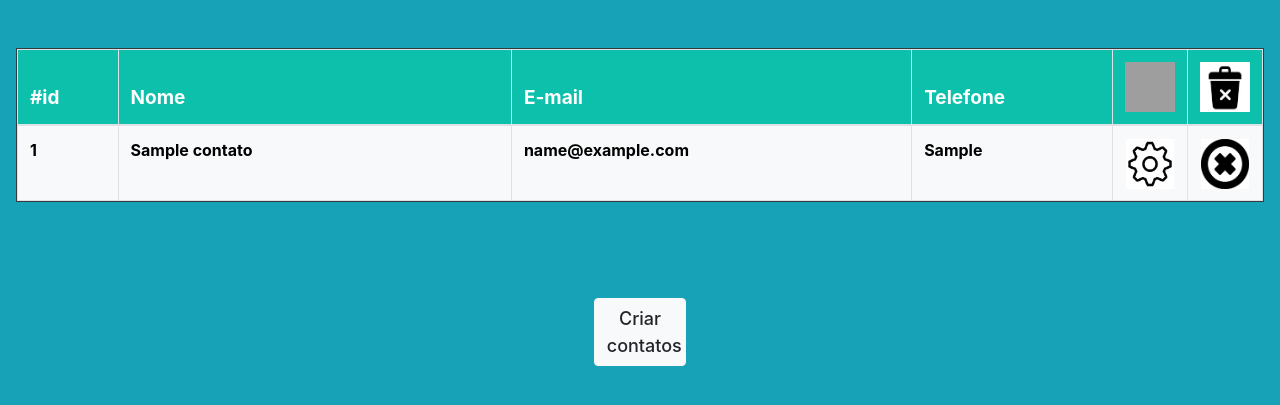
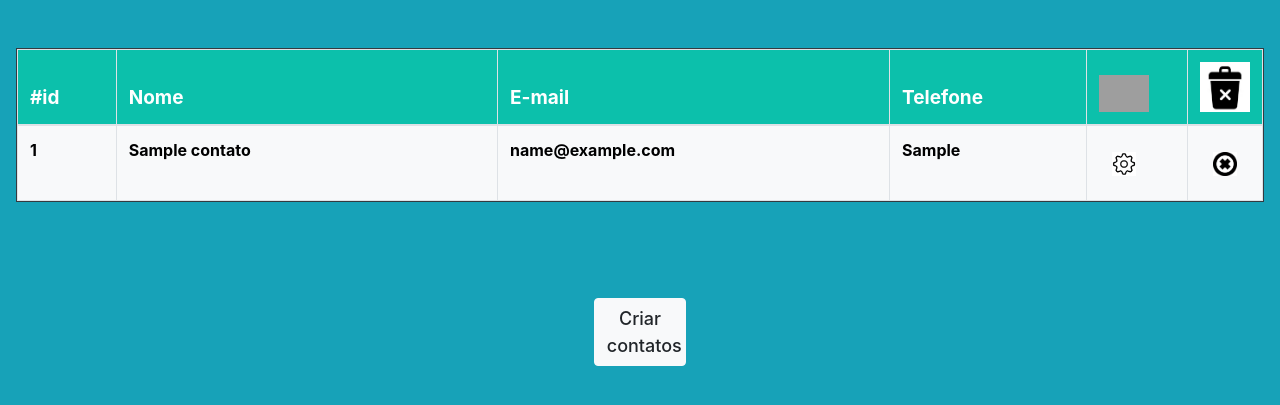
Before and after one commit to caiobomfs/crud_novo, a PHP site: page / in a window 1280 px wide. Shown: the part 48-453 px from the top of the page. Run offline with PHP 8.4, Linux system fonts and the light colour scheme; tables that the repository leaves empty hold one stand-in row (values such as "Sample post"); some libraries are stand-ins or nearby versions; grey boxes are pictures that could not be loaded.

Commit message:
first commit

```diff
--- /dev/null
+++ b/CSS/main.css
@@ -0,0 +1,45 @@
+*{
+    margin:0;
+    padding:0;
+    box-sizing: border-box;
+    text-decoration: none;
+}
+
+.fonte
+{
+    color:  black;
+     font-weight: 700;
+     font-size: 16px;
+}
+.font_modal
+{
+    font-size: 20px;
+    font-weight:600;
+}
+.bg
+{
+    background-color: #0CC0AB ;
+    color: white;
+    font-weight: 800;
+    font-size: 19px;
+}
+
+.header_imagem
+{
+    height:50px;
+    width:50px;
+    width: 12.499999995%;
+    flex: 0 0 12.499%;
+    max-width: 12.499%;
+}
+
+.img_botao
+{
+    height:50px;
+    width:50px ;
+
+}
+.padder
+{
+    padding:0px 0px ;
+}
--- a/index.php
+++ b/index.php
@@ -1,14 +1,23 @@
 <?php
+/**
+ * Main
+ * Pagina principal do site
+ * php version  8.1.4
+ *
+ * @category Text/html
+ * @package  Apache
+ * @author   Caio Bomfim <caiobomfimfc@gmail.com>
+ * @license  https://github.com/caiobomfs/testecrud
+ * @link     https://github.com/caiobomfs/testecrud
+ */
   require './config/config.php';
-
   $post = filter_input_array(INPUT_POST, FILTER_DEFAULT);
   $get = filter_input_array(INPUT_GET, FILTER_DEFAULT);
 
 
 
-  if(isset($post['contatos']) && $post['contatos'] == 1){
-
-      if(!empty($post['nome'])){
+if (isset($post['contatos']) && $post['contatos'] == 1) {
+    if (!empty($post['nome']) ) {
 
         $nome = $post['nome'];
         $email = $post['email'];
@@ -24,7 +33,7 @@
 
 
 
-  if(isset($get['edit']) && $get['edit'] == 1){
+if (isset($get['edit']) && $get['edit'] == 1) {
 
       $id = $get['id'];
       $select_edit = $db->query("SELECT * FROM contatos WHERE id = '$id'");
@@ -32,7 +41,7 @@
 
 }
 
-  if(isset($post['edit']) && $post['edit'] == 1) {
+if (isset($post['edit']) && $post['edit'] == 1) {
 
       $id = $post['id'];
       $nome = $post['nome'];
@@ -47,7 +56,8 @@
 }
 
 
-  if(isset($get['dell']) && $get['dell'] == 1){
+if (isset($get['dell']) && $get['dell'] == 1) {
+
       $id = $get['id'];
 
       $sql_dell = "DELETE FROM contatos WHERE  id = '$id'";
@@ -65,6 +75,7 @@
   <meta name="viewport" content="width=device-width, initial-scale=1.0">
   <meta http-equiv="X-UA-Compatible" content="ie=edge">
   <meta name="Description" content="Enter your description here"/>
+  <link rel="stylesheet" href="./CSS/main.css">
   <script src="https://ajax.googleapis.com/ajax/libs/jquery/3.1.1/jquery.slim.js"></script>
   <link rel="stylesheet" href="https://cdnjs.cloudflare.com/ajax/libs/twitter-bootstrap/4.6.0/css/bootstrap.min.css">
   <link rel="stylesheet" href="https://cdnjs.cloudflare.com/ajax/libs/font-awesome/5.15.4/css/all.min.css">
@@ -74,7 +85,8 @@
 </head>
 <body class="bg-info">
   <header>
-        <h1 class="d-flex justify-content-center mb-5 text-white">Bem vindo a agenda Telefonica</h1>
+    <h1 class="d-flex justify-content-center mb-5 text-white">
+      Bem vindo a agenda Telefonica</h1>
   </header>
 
 
@@ -83,61 +95,76 @@
 <section class="  rounded mx-3   ">
   <table class="table table-bordered   table-responsive border-dark bg-light">
     <thead>
-              <tr style="background-color: #0CC0AB ; color: white;  font-weight: 800; font-size: 19px; ">
+      <tr class="bg">
         <th scope="col-lg-2" class="col-lg-1">#id</th>
         <th scope="col-lg-2" class="col-lg-4">Nome</th>
         <th scope="col-lg-2" class="col-lg-4">E-mail</th>
         <th scope="col-lg-2" class="col-lg-2">Telefone</th>
-                <th class="col-lg-1"  style="height:50px; width:50px;"  style="width: 12.499999995%;flex: 0 0 12.499%;max-width: 12.499%;">
-                <img class="img-fluid" src="./images/lapis.jpg" style="height:50px; width:50px;"></th>
-                <th class="col-lg-1" style="height:50px; width:50px;"  style="width: 12.499999995%;flex: 0 0 12.499%;max-width: 12.499%;">
-                <img class="img-fluid" src="./images/lixeira.jpg" style="height:50px; width:50px;"></th>
+        <th class="col-lg-1 header_imagem"  >
+        <img class="img-fluid img_botao" src="./images/lapis.jpg"></th>
+        <th class="col-lg-1 header_imagem" >
+        <img class="img-fluid img_botao" src="./images/lixo.jpg"></th>
       </tr>
     </thead>
     <tbody>
       <?php
-                while($linhas = $select->fetch_assoc()){
+        while ($linhas = $select->fetch_assoc()) {
 
             ?>
-              <tr  style=" color:  black;  font-weight: 700; font-size: 16px; ">
-                  <td ><?=$linhas['id'] ?></td>
-                  <td ><?=$linhas['nome'] ?></td>
-                  <td ><?=$linhas['email'] ?></td>
-                  <td ><?=$linhas['numero'] ?></td>
-
+          <tr class="fonte">
+              <td ><?php echo$linhas['id'] ?></td>
+              <td ><?php echo$linhas['nome'] ?></td>
+              <td ><?php echo$linhas['email'] ?></td>
+              <td ><?php echo$linhas['numero'] ?></td>
 
               <td>
-                     <a id="anc1" href="index.php?edit=1&id=<?= $linhas['id']?>" >
-                        <button class="btn text-nowrap" href="index.php?edit=1&id=<?= $linhas['id']?>" type="button"data-bs-toggle="tooltip" data-bs-placement="right" title="editar esse contato" style="height:50px; width:50px; padding:0px 0px ;">
-                          <img class="img-fluid" src="./images/engrenagem.jpg" style="height:50px; width:50px;">
+                <a id="anc1"
+                  href="index.php?edit=1&id=<?php echo $linhas['id']?>" >
+
+                  <button class="btn text-nowrap img_botao padder"
+                  href="index.php?edit=1&id=<?php echo $linhas['id']?>"
+                  type="button"data-bs-toggle="tooltip"
+                  data-bs-placement="right" title="editar esse contato" >
+                    <img class="img-fluid img_botao" src="./images/cog.jpg">
                   </button>
                 </a>
               </td>
               <td >
-
-                        <button class="btn text-nowrap" type="button" data-toggle="modal" data-target="#modalAviso" data-bs-toggle="tooltip" data-bs-placement="right" title="excluir esse contato" style="height:50px; width:50px; padding:0px 0px ;">
-                          <img class="img-fluid" src="./images/deletar.jpg" style="height:50px; width:50px;">
+                <button class="btn text-nowrap img_botao padder"
+                  type="button" data-toggle="modal"
+                  data-target="#modalAviso" data-bs-toggle="tooltip"
+                  data-bs-placement="right" title="excluir esse contato" >
+                  <img class="img-fluid img_botao" src="./images/del.jpg">
                 </button>
-
               </td>
             </tr>
-                    <div class="modal fade" id="modalAviso" tabindex="-1" role="dialog" aria-labelledby="modalAvisoLabel" aria-hidden="true">
-                  <div class="modal-dialog modal-dialog-centered" role="document">
+            <div class="modal fade" id="modalAviso" tabindex="-1"
+                role="dialog" aria-labelledby="modalAvisoLabel"
+                aria-hidden="true">
+              <div class="modal-dialog modal-dialog-centered"
+                role="document">
+
                 <div class="modal-content">
                   <div class="modal-header ">
                     <h5 class="modal-title" id="modalAvisoLabel">Aviso</h5>
-                        <button type="button" class="close" data-dismiss="modal" aria-label="Close">
+                    <button type="button" class="close" data-dismiss="modal"
+                      aria-label="Close">
                       <span aria-hidden="true">&times;</span>
                     </button>
                   </div>
                   <div class="modal-body d-flex justify-content-center">
-                        <p class="" style="font-size: 20px; font-weight:600;">Tem certeza que deseja excluir esse contato?</p>
+                    <p class="font_modal">
+                      Tem certeza que deseja excluir esse contato?
+                    </p>
                   </div>
                   <div class="modal-footer d-flex justify-content-center">
-                        <button type="button" class="btn btn-secondary btn-lg" data-dismiss="modal">Não</button>
+                    <button type="button" class="btn btn-secondary btn-lg"
+                    data-dismiss="modal">Não</button>
 
-                        <a id="anc2" href="index.php?dell=1&id=<?= $linhas['id']?>" >
-                        <button class="btn btn-primary btn-lg" type="button" >Sim</button>
+                    <a id="anc2"
+                      href="index.php?dell=1&id=<?php echo $linhas['id']?>" >
+                      <button class="btn btn-primary btn-lg"
+                      type="button" >Sim</button>
                     </a>
                   </div>
                 </div>
@@ -163,27 +190,27 @@
 
     <div class="d-flex justify-content-center">
 
-                <?php if(isset($get['edit']) && $get['edit'] == 1){ ?>
+                <?php if (isset($get['edit']) && $get['edit'] == 1) { ?>
 
                   <form action="index.php" method="post" id="form1">
                   <div id="ed" >
                     <input type="hidden" name="edit" id="edit" value="1">
-                    <input type="hidden" name="id" id="idE" value="<?= $list['id'] ?>">
+                    <input type="hidden" name="id" id="idE" value="<?php echo $list['id'] ?>">
                     <label for="nome">Nome</label><br>
-                    <input type="text" name="nome" id="nomeE" value="<?= $list['nome'] ?>">
+                    <input type="text" name="nome" id="nomeE" value="<?php echo $list['nome'] ?>">
                     <br>
                     <label for="email">email</label><br>
-                    <input type="text" name="email" id="emailE" value="<?=  $list['email'] ?>">
+                    <input type="text" name="email" id="emailE" value="<?php echo  $list['email'] ?>">
                     <br>
                     <label for="numero">Telefone</label><br>
-                    <input type="text" name="numero" id="numeroE" value="<?= $list['numero'] ?>">
+                    <input type="text" name="numero" id="numeroE" value="<?php echo $list['numero'] ?>">
                     <br>
                     <br>
                     <input type="submit" value="gravar edições " id="editSave" form="form1">
 
                   </div>
             </form>
-                  <?php }else {?>
+                <?php } else {?>
 
 
             <form action="index.php" method="post" id="form2">
```
Also changed, not shown: config/config.php (+13 -3 lines), images/cog.jpg (renamed from images/engrenagem.jpg), images/del.jpg (renamed from images/deletar.jpg), images/lixo.jpg (renamed from images/lixeira.jpg). Lines whose indentation alone changed are shown as unchanged.
